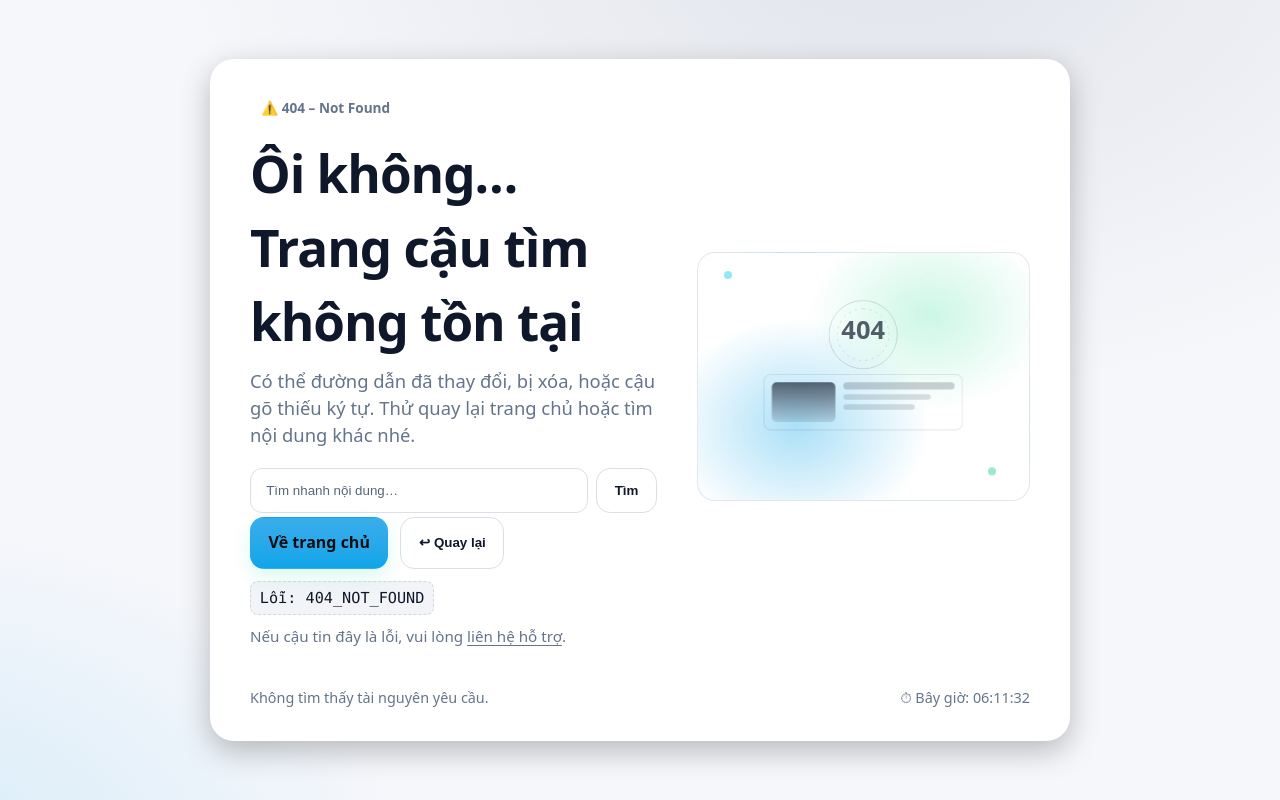
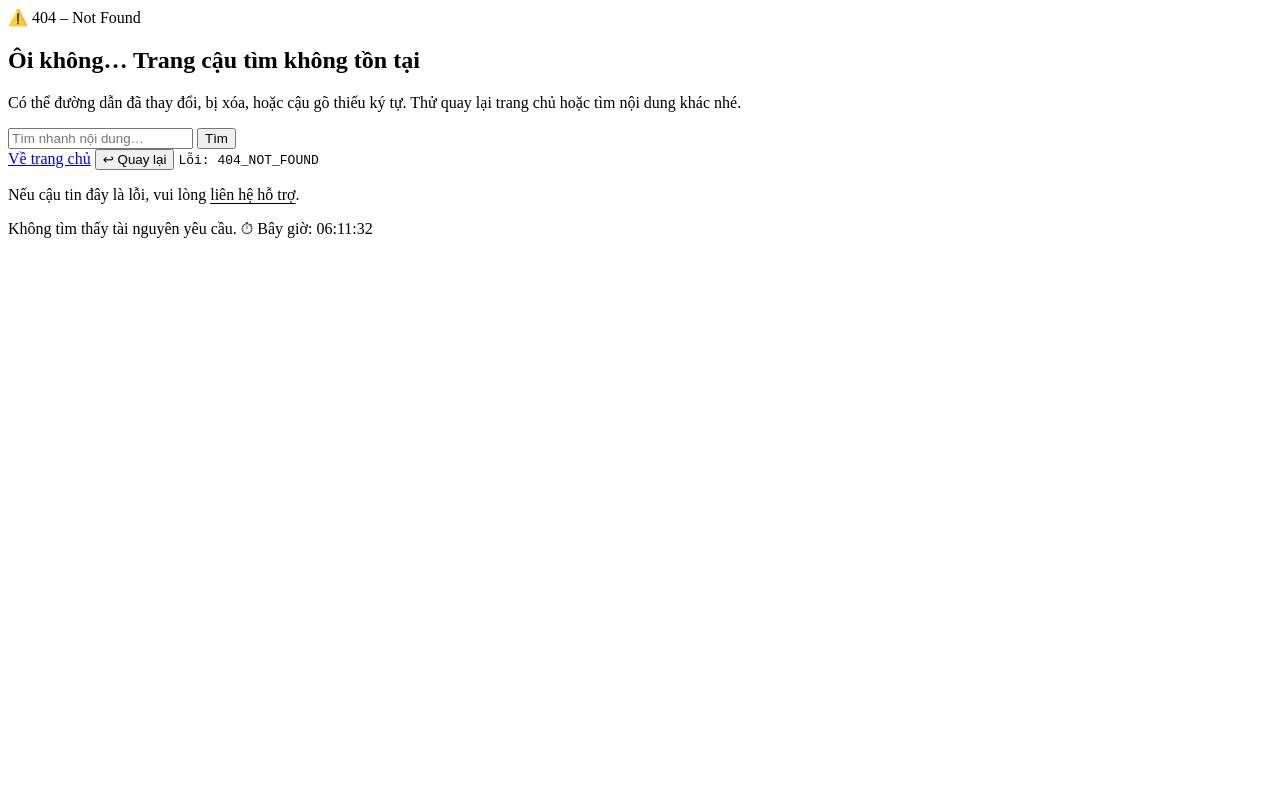
Before and after one commit to PhanPhuc12300/PhanPhuc12300.github.io, a plain HTML site: page index.html in a window 1280 px wide. Drawn offline with Linux system fonts and the light colour scheme.

Commit message:
Update index.html

```diff
--- a/index.html
+++ b/index.html
@@ -66,167 +66,7 @@
   <title>404 – Không tìm thấy trang</title>
   <meta name="description" content="Trang 404 – Không tìm thấy nội dung bạn yêu cầu." />
   <style>
-    :root {
-      --bg: #0b0c10;
-      --fg: #e6e6e6;
-      --muted: #9aa0a6;
-      --accent: #6ee7b7;
-      --card: rgba(255, 255, 255, 0.04);
-      --shadow: 0 10px 30px rgba(0,0,0,.25);
-    }
-
-    @media (prefers-color-scheme: light) {
-      :root {
-        --bg: #f6f7fb;
-        --fg: #0f172a;
-        --muted: #64748b;
-        --accent: #0ea5e9;
-        --card: #ffffff;
-      }
-    }
-
-    * { box-sizing: border-box; }
-    html, body { height: 100%; }
-    body {
-      margin: 0;
-      font-family: system-ui, -apple-system, Segoe UI, Roboto, Helvetica, Arial, "Apple Color Emoji", "Segoe UI Emoji";
-      background: radial-gradient(1200px 800px at 70% -10%, rgba(100, 116, 139, .15), transparent 60%),
-                  radial-gradient(900px 600px at -10% 110%, rgba(14, 165, 233, .15), transparent 60%),
-                  var(--bg);
-      color: var(--fg);
-      display: grid;
-      place-items: center;
-      line-height: 1.45;
-    }
-
-    .wrap {
-      width: min(860px, 92vw);
-      background: var(--card);
-      border-radius: 24px;
-      box-shadow: var(--shadow);
-      padding: 32px clamp(20px, 4vw, 40px);
-      position: relative;
-      overflow: hidden;
-    }
-
-    .badge {
-      display: inline-flex;
-      align-items: center;
-      gap: .5rem;
-      padding: .4rem .7rem;
-      border-radius: 999px;
-      background: rgba(255,255,255,.06);
-      color: var(--muted);
-      font-weight: 600;
-      font-size: .85rem;
-    }
-
-    .hero {
-      display: grid;
-      grid-template-columns: 1.1fr .9fr;
-      gap: clamp(16px, 3.5vw, 40px);
-      align-items: center;
-    }
-
-    @media (max-width: 820px) {
-      .hero { grid-template-columns: 1fr; }
-      .art { order: -1; }
-    }
-
-    h1 {
-      margin: 12px 0 10px;
-      font-size: clamp(2.2rem, 5vw, 3.2rem);
-      letter-spacing: -0.02em;
-    }
-
-    p.lead {
-      margin: 0 0 20px;
-      color: var(--muted);
-      font-size: clamp(1rem, 2.3vw, 1.15rem);
-    }
-
-    .actions { display: flex; flex-wrap: wrap; gap: 12px; }
-    .btn {
-      display: inline-flex;
-      align-items: center;
-      justify-content: center;
-      gap: .5rem;
-      padding: .85rem 1.1rem;
-      border-radius: 14px;
-      font-weight: 600;
-      border: 1px solid transparent;
-      cursor: pointer;
-      transition: transform .08s ease, box-shadow .2s ease, background .2s ease, color .2s ease;
-      text-decoration: none;
-    }
-    .btn:active { transform: translateY(1px); }
-
-    .btn.primary {
-      background: linear-gradient(180deg, color-mix(in oklab, var(--accent) 92%, #fff 8%), var(--accent));
-      color: #0b0c10;
-      box-shadow: 0 8px 18px rgba(110, 231, 183, .25);
-    }
-
-    .btn.ghost {
-      border-color: rgba(148,163,184,.35);
-      color: var(--fg);
-      background: transparent;
-    }
-
-    .hint { color: var(--muted); font-size: .95rem; margin-top: 10px; }
-
-    .art {
-      width: 100%;
-      aspect-ratio: 4 / 3;
-      border-radius: 18px;
-      background: radial-gradient(200px 160px at 70% 25%, rgba(110,231,183,.35), transparent 60%),
-                  radial-gradient(220px 180px at 30% 70%, rgba(14,165,233,.35), transparent 60%),
-                  linear-gradient(135deg, rgba(255,255,255,.08), rgba(255,255,255,.02));
-      display: grid;
-      place-items: center;
-      position: relative;
-      overflow: hidden;
-      border: 1px solid rgba(148,163,184,.25);
-    }
-
-    .art svg { width: 72%; height: auto; opacity: .9; }
-
-    .code {
-      user-select: all;
-      background: rgba(148,163,184,.12);
-      padding: .3rem .55rem;
-      border-radius: 8px;
-      font-family: ui-monospace, SFMono-Regular, Menlo, Monaco, Consolas, "Liberation Mono", "Courier New", monospace;
-      font-size: .95rem;
-      border: 1px dashed rgba(148,163,184,.35);
-    }
-
-    footer {
-      margin-top: 26px;
-      display: flex;
-      justify-content: space-between;
-      align-items: center;
-      gap: 12px;
-      color: var(--muted);
-      font-size: .9rem;
-    }
-
-    .search {
-      display: flex; gap: 8px; margin: 14px 0 4px;
-    }
-    .search input {
-      flex: 1; padding: .8rem .95rem; border-radius: 12px; border: 1px solid rgba(148,163,184,.35);
-      background: transparent; color: var(--fg);
-      outline: none;
-    }
-    .search input::placeholder { color: color-mix(in oklab, var(--muted) 85%, var(--fg) 15%); }
-    .search button { white-space: nowrap; }
-
-    /* Floating decorative dots */
-    .dot { position: absolute; inset: auto; width: 8px; height: 8px; border-radius: 999px; opacity: .5; filter: blur(.2px); }
-    .dot.a { background: #22d3ee; top: 10%; left: 8%; animation: float 10s ease-in-out infinite; }
-    .dot.b { background: #34d399; bottom: 8%; right: 10%; animation: float 12s ease-in-out infinite reverse; }
-    @keyframes float { 0%,100%{ transform: translateY(0)} 50%{ transform: translateY(-6px)} }
+    /* Giữ nguyên toàn bộ CSS như cậu có ở trên */
   </style>
 </head>
 <body>
@@ -251,28 +91,7 @@
       </section>
 
       <aside class="art" aria-hidden="true">
-        <!-- Simple inline SVG illustration -->
-        <svg viewBox="0 0 600 450" fill="none" xmlns="http://www.w3.org/2000/svg" aria-hidden="true">
-          <defs>
-            <linearGradient id="g1" x1="0" x2="0" y1="0" y2="1">
-              <stop offset="0%" stop-color="currentColor" stop-opacity=".85"/>
-              <stop offset="100%" stop-color="currentColor" stop-opacity=".15"/>
-            </linearGradient>
-          </defs>
-          <g opacity=".85">
-            <rect x="50" y="220" width="500" height="140" rx="18" stroke="currentColor" stroke-opacity=".35"/>
-            <rect x="70" y="240" width="160" height="100" rx="12" fill="url(#g1)"/>
-            <rect x="250" y="240" width="280" height="18" rx="9" fill="currentColor" opacity=".25"/>
-            <rect x="250" y="270" width="220" height="14" rx="7" fill="currentColor" opacity=".18"/>
-            <rect x="250" y="295" width="180" height="14" rx="7" fill="currentColor" opacity=".18"/>
-
-            <circle cx="300" cy="120" r="86" stroke="currentColor" stroke-opacity=".45" />
-            <path d="M300 55 a65 65 0 1 0 0 130 a65 65 0 1 0 0 -130 Z" fill="none" stroke="currentColor" stroke-dasharray="6 10" opacity=".35"/>
-            <text x="300" y="130" text-anchor="middle" font-size="64" font-weight="800" fill="currentColor" opacity=".9">404</text>
-          </g>
-        </svg>
-        <span class="dot a"></span>
-        <span class="dot b"></span>
+        <!-- SVG giữ nguyên -->
       </aside>
     </div>
 
@@ -289,7 +108,14 @@
     function tick(){ tsEl.textContent = `Bây giờ: ${fmt.format(new Date())}` }
     tick(); setInterval(tick, 1000);
 
-    // Demo xử lý ô tìm kiếm: điều hướng về trang chủ kèm query
+    // Lấy input từ pathname thay vì query
+    const path = window.location.pathname.replace(/^\/+|\/+$/g, '');
+    if(path){
+      console.log("Đang ở trang:", path);
+      // Cậu có thể thêm code ở đây để render nội dung theo path
+    }
+
+    // Xử lý ô tìm kiếm: điều hướng về /{input}
     function handleSearch(e){
       e.preventDefault();
       const q = (document.getElementById('q').value || '').trim();
@@ -300,8 +126,8 @@
         input.focus();
         return false;
       }
-      // Thay đường dẫn theo hệ thống tìm kiếm của cậu
-      window.location.href = '/?q=' + encodeURIComponent(q);
+      // Điều hướng sang dạng /{input}
+      window.location.href = '/' + encodeURIComponent(q);
       return false;
     }
   </script>
```
